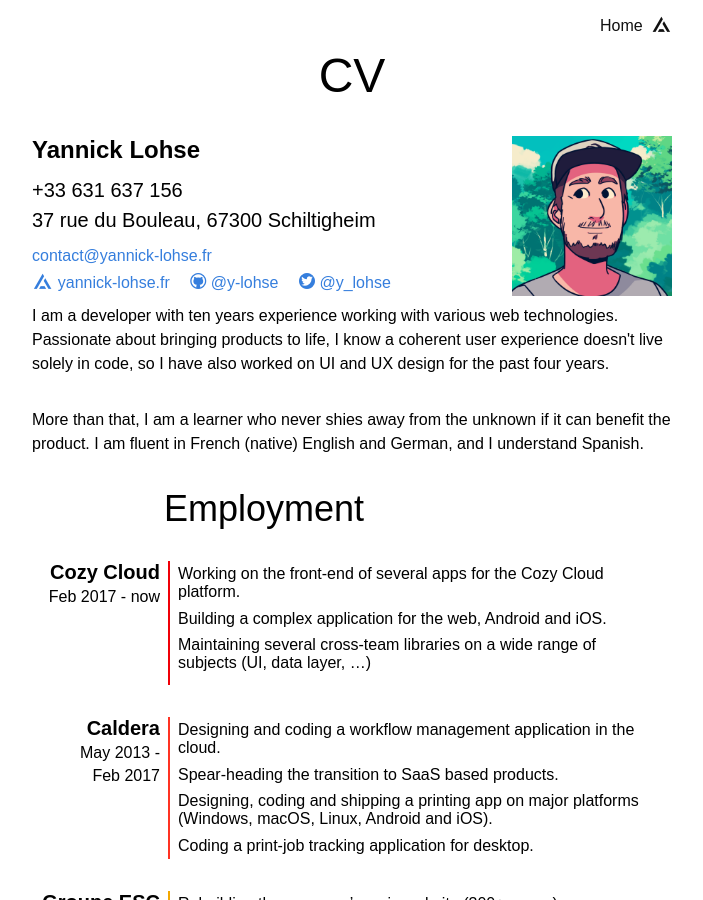
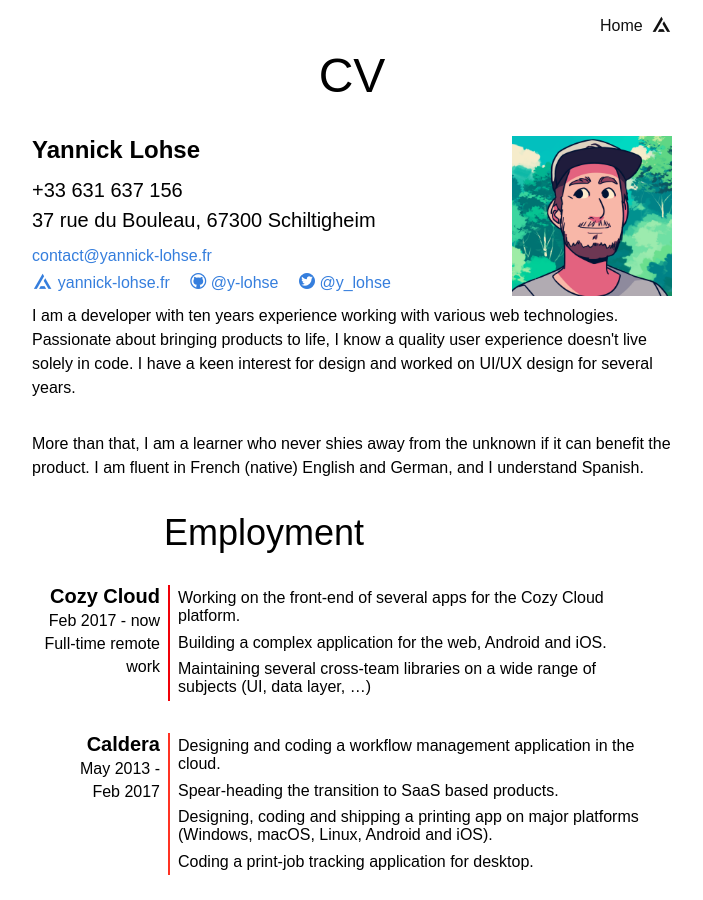
Before and after one commit to y-lohse/y-lohse.github.io, a Jekyll site: the page built from cv/index.html, in a window 1280 px wide and 900 px high. Shown: the whole window, without its empty margins (288-991 px from the left). Built offline with Jekyll 4.4.1, drawn with Linux system fonts in a browser that asks for light colours.

Commit message:
Small wording updates

```diff
--- a/cv/index.html
+++ b/cv/index.html
@@ -54,9 +54,9 @@
 
 <p class="mv2 mv4- f6 f5-ns lh-copy">
   I am a developer with ten years experience working with various web
-  technologies. Passionate about bringing products to life, I know a coherent
-  user experience doesn't live solely in code, so I have also worked on UI and
-  UX design for the past four years.
+  technologies. Passionate about bringing products to life, I know a quality
+  user experience doesn't live solely in code. I have a keen interest for design
+  and worked on UI/UX design for several years.
 </p>
 <p class="mv2 mv4-l f6 f5-ns lh-copy">
   More than that, I am a learner who never shies away from the unknown if it can
@@ -74,8 +74,9 @@
     <li class="cv-block">
       <h2 class="">
         Cozy Cloud<br />
+        <span class="f5 normal"> Feb&nbsp;2017 - now </span><br />
         <span class="f5 normal">
-          Feb&nbsp;2017 - now
+          Full-time remote work
         </span>
       </h2>
       <ul class="b--dark-red">
@@ -89,8 +90,6 @@
           Maintaining several cross-team libraries on a wide range of subjects
           (UI, data layer, …)
         </li>
-
-        <li></li>
       </ul>
     </li>
     <li class="cv-block">
```
